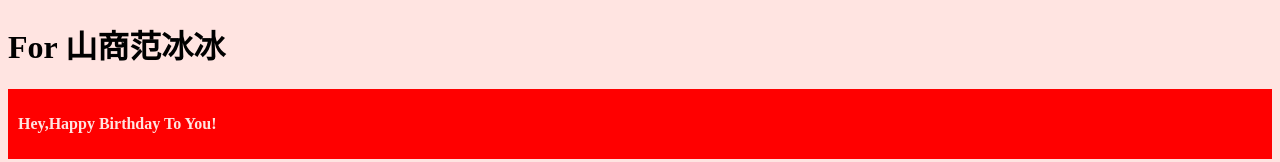
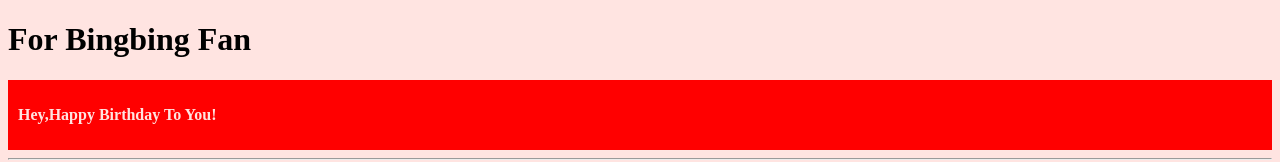
Before and after one commit to RICKYHD4/HappyBirthday, a plain HTML site: page index.html in a window 1280 px wide. Shown: the top 162 px of the page. Drawn offline with Linux system fonts and the light colour scheme.

Commit message:
Update index.html

```diff
--- a/index.html
+++ b/index.html
@@ -11,7 +11,7 @@
 </head>
 <body bgcolor="#FFE4E1">
 <header>
-<h1>For 山商范冰冰</h1>
+<h1>For Bingbing Fan</h1>
    <div style="background-color:red;color:white;padding:10px;">
       <p class="hello"><b> Hey,Happy Birthday To You!</b>
     </p>
```
